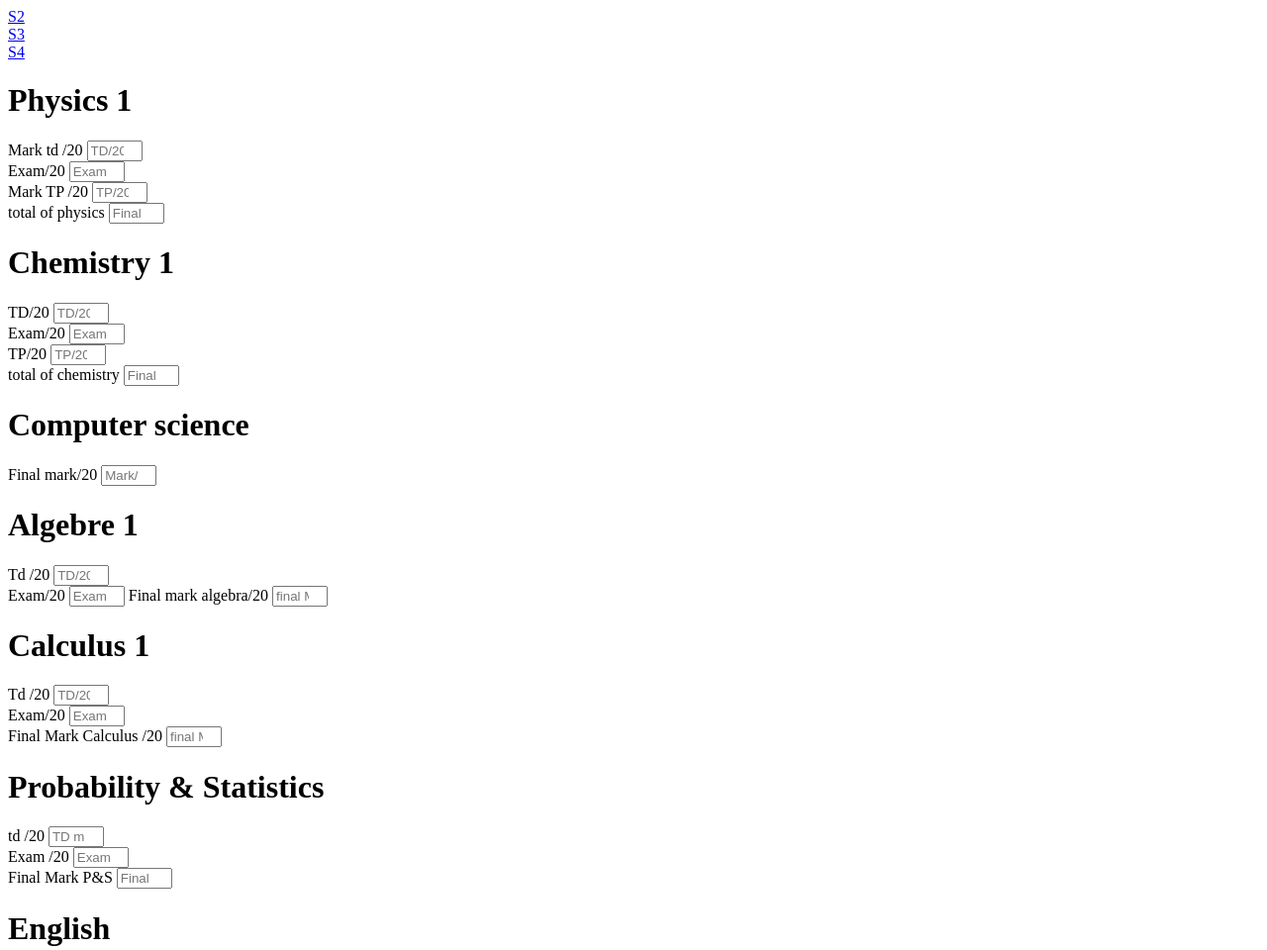
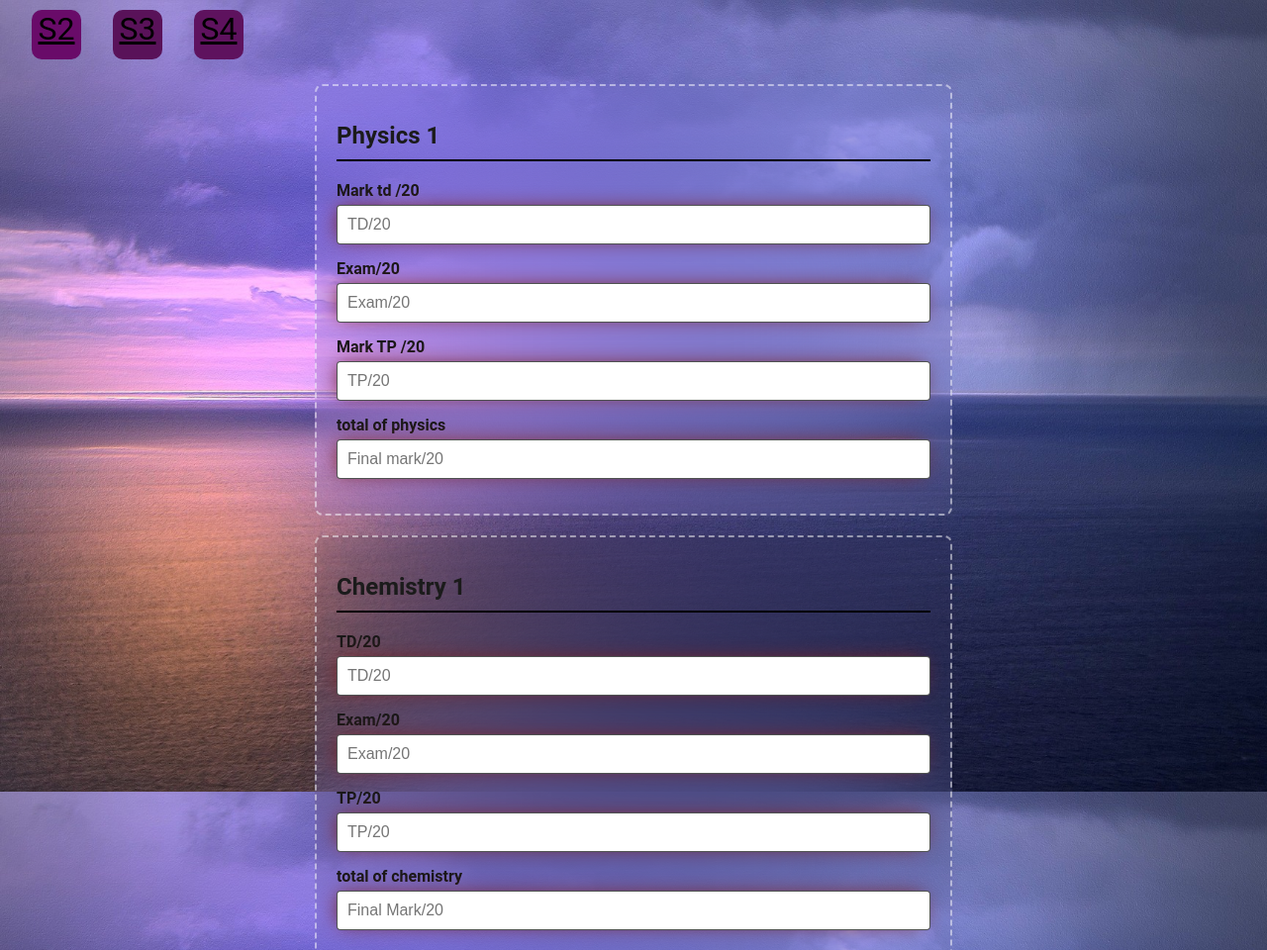
Before and after one commit to devapp19/St-ingg, a plain HTML site: page index.html in a window 1280 px wide. Shown: the top 960 px of the page at 99% size. Drawn offline with Linux system fonts and the light colour scheme.

Commit message:
Update index.html

```diff
--- a/index.html
+++ b/index.html
@@ -4,7 +4,7 @@
     <meta charset="UTF-8">
     <meta name="viewport" content="width=device-width, initial-scale=1.0">
     <title>ST ING</title>
-    <link rel="stylesheet" href="..css">
+    <link rel="stylesheet" href="style.css">
     <link rel="icon" tybe ="image/png" href="Designer (18).jpeg">
 
 </head>
@@ -131,7 +131,7 @@
             </form>
         </div>
 
-        <script language="JavaScript" type="text/javascript" src="..js"></script>
+        <script language="JavaScript" type="text/javascript" src="index.js"></script>
     </main>
     <footer>
         <h3><a href="https://www.instagram.com/y.a.n.i.s.1.9/" id="a1">Click for my instagram</a></h3>
```
